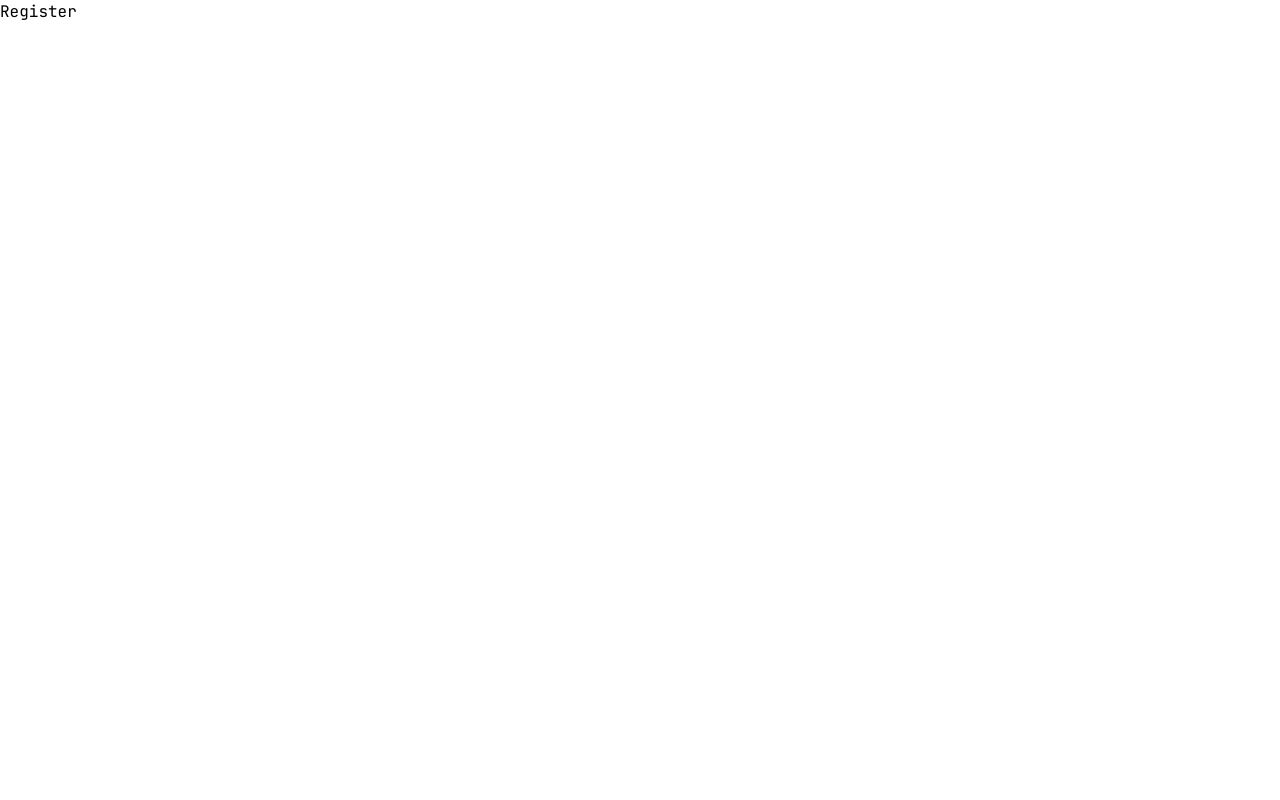
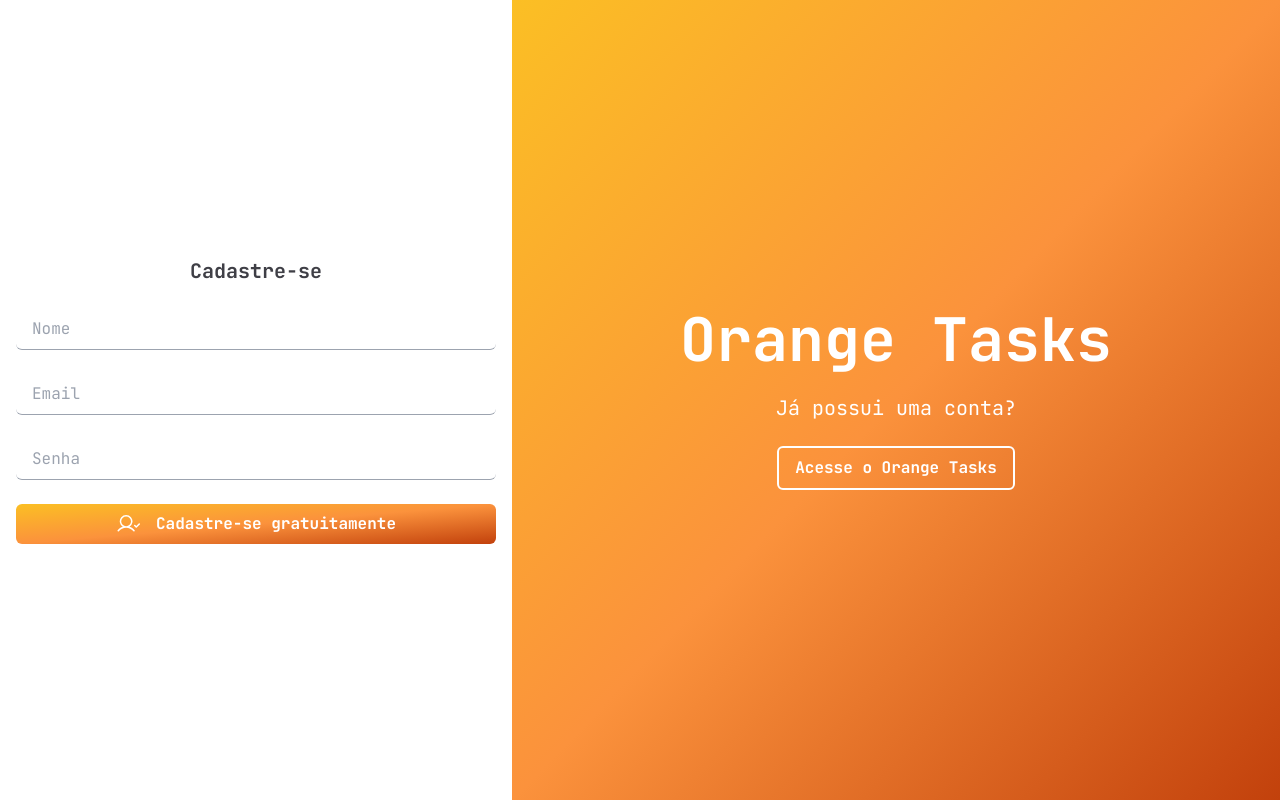
Before and after one commit to Giovani-O/orange-branch-task-manager-react, a React (Vite) app: page /register in a window 1280 px wide. Built offline with nearby package versions, Linux system fonts and the light colour scheme.

Commit message:
feat: Create login and register pages

```diff
--- a/package.json
+++ b/package.json
@@ -10,6 +10,8 @@
     "preview": "vite preview"
   },
   "dependencies": {
+    "@phosphor-icons/react": "^2.1.5",
+    "axios": "^1.7.2",
     "localforage": "^1.10.0",
     "match-sorter": "^6.3.4",
     "react": "^18.2.0",
--- a/src/pages/login/index.tsx
+++ b/src/pages/login/index.tsx
@@ -1,3 +1,44 @@
+import { SignIn } from '@phosphor-icons/react'
+import { useNavigate } from 'react-router-dom'
+
 export function Login() {
-  return <h1>Login</h1>
+  const navigate = useNavigate()
+
+  return (
+    <main className="flex flex-row justify-between items-center h-screen">
+      <section className="max-lg:hidden bg-gradient-to-tr from-orange-700 via-orange-400 to-amber-400 w-3/5 h-screen">
+        <div className="flex flex-col gap-6 items-center justify-center h-full">
+          <h1 className="text-white text-6xl font-bold">Orange Tasks</h1>
+          <h3 className="text-white text-xl">Ainda não tem uma conta?</h3>
+          <button
+            onClick={() => navigate('/register')}
+            className="bg-transparent text-white font-bold border-2 border-white rounded-md px-4 py-2 transition duration-300 ease-in-out hover:bg-white hover:bg-opacity-20"
+          >
+            Cadastre-se gratuitamente
+          </button>
+        </div>
+      </section>
+
+      <form className="flex flex-col gap-6 items-center justify-center w-2/5 h-screen max-lg:w-full">
+        <h1 className="font-bold text-xl text-zinc-700">Acesse sua conta</h1>
+        <input
+          type="email"
+          placeholder="Email"
+          className="px-4 py-2 border-b border-gray-400 rounded-md w-[480px] max-lg:w-11/12 transition duration-300 ease-in-out focus:border-blue-400 focus:border-b outline-none"
+        />
+        <input
+          type="password"
+          placeholder="Senha"
+          className="px-4 py-2 border-b border-gray-400 rounded-md w-[480px] max-lg:w-11/12 transition duration-300 ease-in-out focus:border-blue-400 focus:border-b outline-none"
+        />
+        <button
+          type="submit"
+          className="flex flex-row items-center justify-center gap-4 bg-gradient-to-tl from-orange-700 via-orange-400 to-amber-400 text-white font-bold rounded-md w-[480px] max-lg:w-11/12 px-4 py-2 transition duration-300 ease-in-out hover:bg-opacity-10"
+        >
+          <SignIn size={24} />
+          Entrar
+        </button>
+      </form>
+    </main>
+  )
 }
--- a/src/pages/register/index.tsx
+++ b/src/pages/register/index.tsx
@@ -1,3 +1,49 @@
+import { UserCheck } from '@phosphor-icons/react'
+import { useNavigate } from 'react-router-dom'
+
 export function Register() {
-  return <h1>Register</h1>
+  const navigate = useNavigate()
+
+  return (
+    <main className="flex flex-row justify-between items-center h-screen">
+      <form className="flex flex-col gap-6 items-center justify-center w-2/5 h-screen max-lg:w-full">
+        <h1 className="font-bold text-xl text-zinc-700">Cadastre-se</h1>
+        <input
+          type="text"
+          placeholder="Nome"
+          className="px-4 py-2 border-b border-gray-400 rounded-md w-[480px] max-lg:w-11/12 transition duration-300 ease-in-out focus:border-blue-400 focus:border-b outline-none"
+        />
+        <input
+          type="email"
+          placeholder="Email"
+          className="px-4 py-2 border-b border-gray-400 rounded-md w-[480px] max-lg:w-11/12 transition duration-300 ease-in-out focus:border-blue-400 focus:border-b outline-none"
+        />
+        <input
+          type="password"
+          placeholder="Senha"
+          className="px-4 py-2 border-b border-gray-400 rounded-md w-[480px] max-lg:w-11/12 transition duration-300 ease-in-out focus:border-blue-400 focus:border-b outline-none"
+        />
+        <button
+          type="submit"
+          className="flex flex-row items-center justify-center gap-4 bg-gradient-to-tl from-orange-700 via-orange-400 to-amber-400 text-white font-bold rounded-md w-[480px] max-lg:w-11/12 px-4 py-2 transition duration-300 ease-in-out hover:bg-opacity-10"
+        >
+          <UserCheck size={24} />
+          Cadastre-se gratuitamente
+        </button>
+      </form>
+
+      <section className="max-lg:hidden bg-gradient-to-tl from-orange-700 via-orange-400 to-amber-400 w-3/5 h-screen">
+        <div className="flex flex-col gap-6 items-center justify-center h-full">
+          <h1 className="text-white text-6xl font-bold">Orange Tasks</h1>
+          <h3 className="text-white text-xl">Já possui uma conta?</h3>
+          <button
+            onClick={() => navigate('/')}
+            className="bg-transparent text-white font-bold border-2 border-white rounded-md px-4 py-2 transition duration-300 ease-in-out hover:bg-white hover:bg-opacity-20"
+          >
+            Acesse o Orange Tasks
+          </button>
+        </div>
+      </section>
+    </main>
+  )
 }
--- a/src/styles/output.css
+++ b/src/styles/output.css
@@ -556,29 +556,164 @@
   --tw-contain-style:  ;
 }
 
+.flex{
+  display: flex;
+}
+
+.h-full{
+  height: 100%;
+}
+
+.h-screen{
+  height: 100vh;
+}
+
+.w-2\/5{
+  width: 40%;
+}
+
+.w-3\/5{
+  width: 60%;
+}
+
+.w-\[480px\]{
+  width: 480px;
+}
+
+.flex-row{
+  flex-direction: row;
+}
+
+.flex-col{
+  flex-direction: column;
+}
+
+.items-center{
+  align-items: center;
+}
+
+.justify-center{
+  justify-content: center;
+}
+
+.justify-between{
+  justify-content: space-between;
+}
+
+.gap-6{
+  gap: 1.5rem;
+}
+
+.gap-4{
+  gap: 1rem;
+}
+
+.rounded-md{
+  border-radius: 0.375rem;
+}
+
+.border-2{
+  border-width: 2px;
+}
+
+.border-b{
+  border-bottom-width: 1px;
+}
+
+.border-gray-400{
+  --tw-border-opacity: 1;
+  border-color: rgb(156 163 175 / var(--tw-border-opacity));
+}
+
+.border-white{
+  --tw-border-opacity: 1;
+  border-color: rgb(255 255 255 / var(--tw-border-opacity));
+}
+
+.bg-transparent{
+  background-color: transparent;
+}
+
+.bg-gradient-to-tr{
+  background-image: linear-gradient(to top right, var(--tw-gradient-stops));
+}
+
+.bg-gradient-to-r{
+  background-image: linear-gradient(to right, var(--tw-gradient-stops));
+}
+
+.bg-gradient-to-tl{
+  background-image: linear-gradient(to top left, var(--tw-gradient-stops));
+}
+
+.from-orange-700{
+  --tw-gradient-from: #c2410c var(--tw-gradient-from-position);
+  --tw-gradient-to: rgb(194 65 12 / 0) var(--tw-gradient-to-position);
+  --tw-gradient-stops: var(--tw-gradient-from), var(--tw-gradient-to);
+}
+
+.via-orange-400{
+  --tw-gradient-to: rgb(251 146 60 / 0)  var(--tw-gradient-to-position);
+  --tw-gradient-stops: var(--tw-gradient-from), #fb923c var(--tw-gradient-via-position), var(--tw-gradient-to);
+}
+
+.to-amber-400{
+  --tw-gradient-to: #fbbf24 var(--tw-gradient-to-position);
+}
+
+.px-4{
+  padding-left: 1rem;
+  padding-right: 1rem;
+}
+
+.py-2{
+  padding-top: 0.5rem;
+  padding-bottom: 0.5rem;
+}
+
+.text-6xl{
+  font-size: 3.75rem;
+  line-height: 1;
+}
+
 .text-xl{
   font-size: 1.25rem;
   line-height: 1.75rem;
 }
 
-.text-4xl{
-  font-size: 2.25rem;
-  line-height: 2.5rem;
+.font-bold{
+  font-weight: 700;
 }
 
-.text-red-800{
+.text-white{
   --tw-text-opacity: 1;
-  color: rgb(153 27 27 / var(--tw-text-opacity));
+  color: rgb(255 255 255 / var(--tw-text-opacity));
 }
 
-.text-purple-700{
+.text-zinc-700{
   --tw-text-opacity: 1;
-  color: rgb(126 34 206 / var(--tw-text-opacity));
+  color: rgb(63 63 70 / var(--tw-text-opacity));
 }
 
-.text-indigo-600{
-  --tw-text-opacity: 1;
-  color: rgb(79 70 229 / var(--tw-text-opacity));
+.outline-none{
+  outline: 2px solid transparent;
+  outline-offset: 2px;
+}
+
+.transition{
+  transition-property: color, background-color, border-color, text-decoration-color, fill, stroke, opacity, box-shadow, transform, filter, -webkit-backdrop-filter;
+  transition-property: color, background-color, border-color, text-decoration-color, fill, stroke, opacity, box-shadow, transform, filter, backdrop-filter;
+  transition-property: color, background-color, border-color, text-decoration-color, fill, stroke, opacity, box-shadow, transform, filter, backdrop-filter, -webkit-backdrop-filter;
+  transition-timing-function: cubic-bezier(0.4, 0, 0.2, 1);
+  transition-duration: 150ms;
+}
+
+.duration-300{
+  transition-duration: 300ms;
+}
+
+.ease-in-out{
+  transition-timing-function: cubic-bezier(0.4, 0, 0.2, 1);
 }
 
 * {
@@ -588,3 +723,134 @@
   -webkit-font-smoothing: antialiased;
   font-family: 'JetBrains Mono', sans-serif;
 }
+
+.hover\:bg-white:hover{
+  --tw-bg-opacity: 1;
+  background-color: rgb(255 255 255 / var(--tw-bg-opacity));
+}
+
+.hover\:bg-opacity-20:hover{
+  --tw-bg-opacity: 0.2;
+}
+
+.hover\:bg-opacity-10:hover{
+  --tw-bg-opacity: 0.1;
+}
+
+.hover\:from-orange-400:hover{
+  --tw-gradient-from: #fb923c var(--tw-gradient-from-position);
+  --tw-gradient-to: rgb(251 146 60 / 0) var(--tw-gradient-to-position);
+  --tw-gradient-stops: var(--tw-gradient-from), var(--tw-gradient-to);
+}
+
+.hover\:via-orange-400:hover{
+  --tw-gradient-to: rgb(251 146 60 / 0)  var(--tw-gradient-to-position);
+  --tw-gradient-stops: var(--tw-gradient-from), #fb923c var(--tw-gradient-via-position), var(--tw-gradient-to);
+}
+
+.hover\:via-amber-400:hover{
+  --tw-gradient-to: rgb(251 191 36 / 0)  var(--tw-gradient-to-position);
+  --tw-gradient-stops: var(--tw-gradient-from), #fbbf24 var(--tw-gradient-via-position), var(--tw-gradient-to);
+}
+
+.hover\:to-amber-400:hover{
+  --tw-gradient-to: #fbbf24 var(--tw-gradient-to-position);
+}
+
+.hover\:to-orange-400:hover{
+  --tw-gradient-to: #fb923c var(--tw-gradient-to-position);
+}
+
+.focus\:border-b-2:focus{
+  border-bottom-width: 2px;
+}
+
+.focus\:border-b:focus{
+  border-bottom-width: 1px;
+}
+
+.focus\:border-blue-500:focus{
+  --tw-border-opacity: 1;
+  border-color: rgb(59 130 246 / var(--tw-border-opacity));
+}
+
+.focus\:border-blue-400:focus{
+  --tw-border-opacity: 1;
+  border-color: rgb(96 165 250 / var(--tw-border-opacity));
+}
+
+.focus\:border-l-blue-500:focus{
+  --tw-border-opacity: 1;
+  border-left-color: rgb(59 130 246 / var(--tw-border-opacity));
+}
+
+.focus\:outline-none:focus{
+  outline: 2px solid transparent;
+  outline-offset: 2px;
+}
+
+.focus\:ring-0:focus{
+  --tw-ring-offset-shadow: var(--tw-ring-inset) 0 0 0 var(--tw-ring-offset-width) var(--tw-ring-offset-color);
+  --tw-ring-shadow: var(--tw-ring-inset) 0 0 0 calc(0px + var(--tw-ring-offset-width)) var(--tw-ring-color);
+  box-shadow: var(--tw-ring-offset-shadow), var(--tw-ring-shadow), var(--tw-shadow, 0 0 #0000);
+}
+
+.active\:border-l-blue-500:active{
+  --tw-border-opacity: 1;
+  border-left-color: rgb(59 130 246 / var(--tw-border-opacity));
+}
+
+@media not all and (min-width: 1024px){
+  .max-lg\:hidden{
+    display: none;
+  }
+
+  .max-lg\:w-full{
+    width: 100%;
+  }
+
+  .max-lg\:w-11\/12{
+    width: 91.666667%;
+  }
+}
+
+@media not all and (min-width: 768px){
+  .max-md\:hidden{
+    display: none;
+  }
+}
+
+@media not all and (min-width: 640px){
+  .max-sm\:hidden{
+    display: none;
+  }
+}
+
+@media (min-width: 640px){
+  .sm\:w-full{
+    width: 100%;
+  }
+}
+
+@media (min-width: 768px){
+  .md\:w-full{
+    width: 100%;
+  }
+
+  .md\:text-4xl{
+    font-size: 2.25rem;
+    line-height: 2.5rem;
+  }
+}
+
+@media (min-width: 1024px){
+  .lg\:w-full{
+    width: 100%;
+  }
+}
+
+@media (min-width: 1280px){
+  .xl\:w-full{
+    width: 100%;
+  }
+}
```
Also changed, not shown: 1 other file (tests, documents, lock files or other folders).
